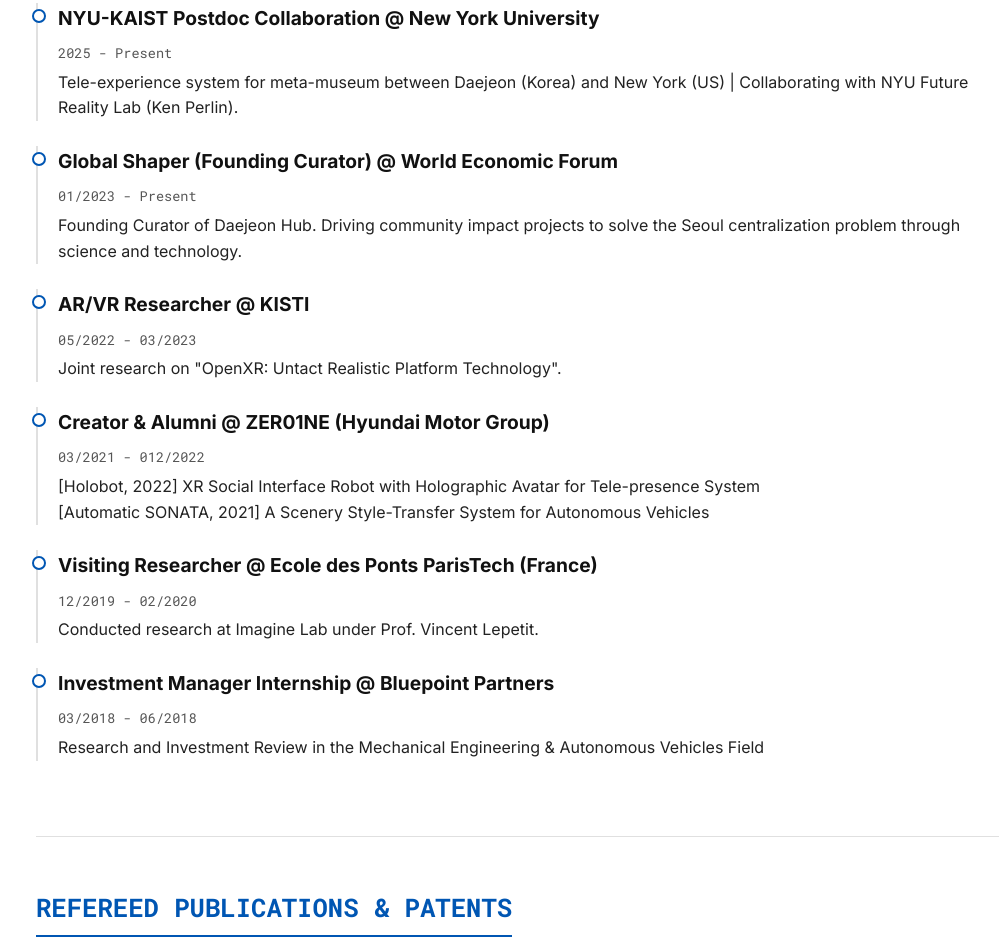
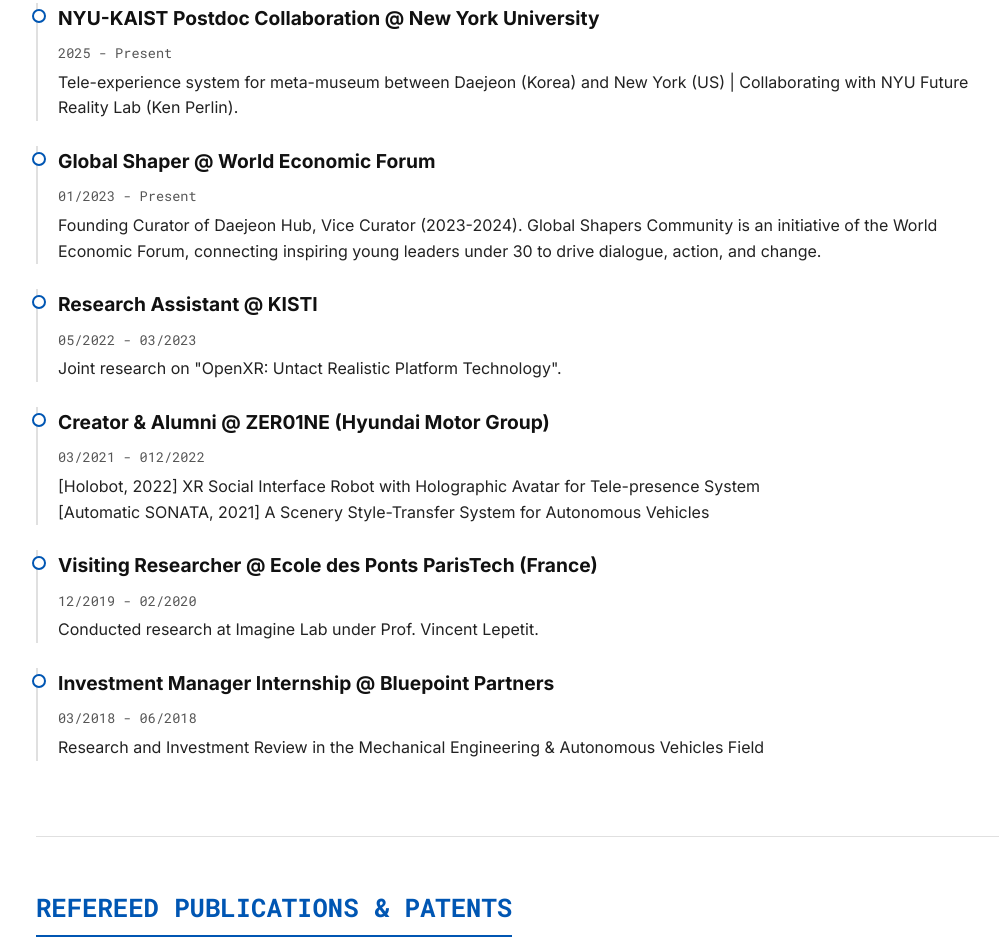
Before and after one commit to Dooyoung-Kim/Dooyoung-Kim.github.io, a plain HTML site: page index.html in a window 1280 px wide. Shown: the part 2199-3142 px from the top of the page, without its empty margins (119-1118 px from the left). Drawn offline with Linux system fonts and the light colour scheme.

Commit message:
Revise job titles and descriptions in index.html
Updated job titles and descriptions for clarity.

```diff
--- a/index.html
+++ b/index.html
@@ -8,7 +8,6 @@
     <link rel="stylesheet" href="https://cdnjs.cloudflare.com/ajax/libs/font-awesome/6.0.0-beta3/css/all.min.css">
 
     <style>
-        /* 네비게이션바 상단 고정 */
         .main-nav {
             position: sticky;
             top: 0;
@@ -330,12 +329,12 @@
                     <p>Tele-experience system for meta-museum between Daejeon (Korea) and New York (US) | Collaborating with NYU Future Reality Lab (Ken Perlin).</p>
                 </li>
                 <li class="experience-item">
-                    <h3>Global Shaper (Founding Curator) @ World Economic Forum</h3>
+                    <h3>Global Shaper @ World Economic Forum</h3>
                     <p class="meta-date">01/2023 - Present</p>
-                    <p>Founding Curator of Daejeon Hub. Driving community impact projects to solve the Seoul centralization problem through science and technology.</p>
+                    <p> Founding Curator of Daejeon Hub, Vice Curator (2023-2024). Global Shapers Community is an initiative of the World Economic Forum, connecting inspiring young leaders under 30 to drive dialogue, action, and change.</p>
                 </li>
                 <li class="experience-item">
-                    <h3>AR/VR Researcher @ KISTI</h3>
+                    <h3>Research Assistant @ KISTI</h3>
                     <p class="meta-date">05/2022 - 03/2023</p>
                     <p>Joint research on "OpenXR: Untact Realistic Platform Technology".</p>
                 </li>
```
